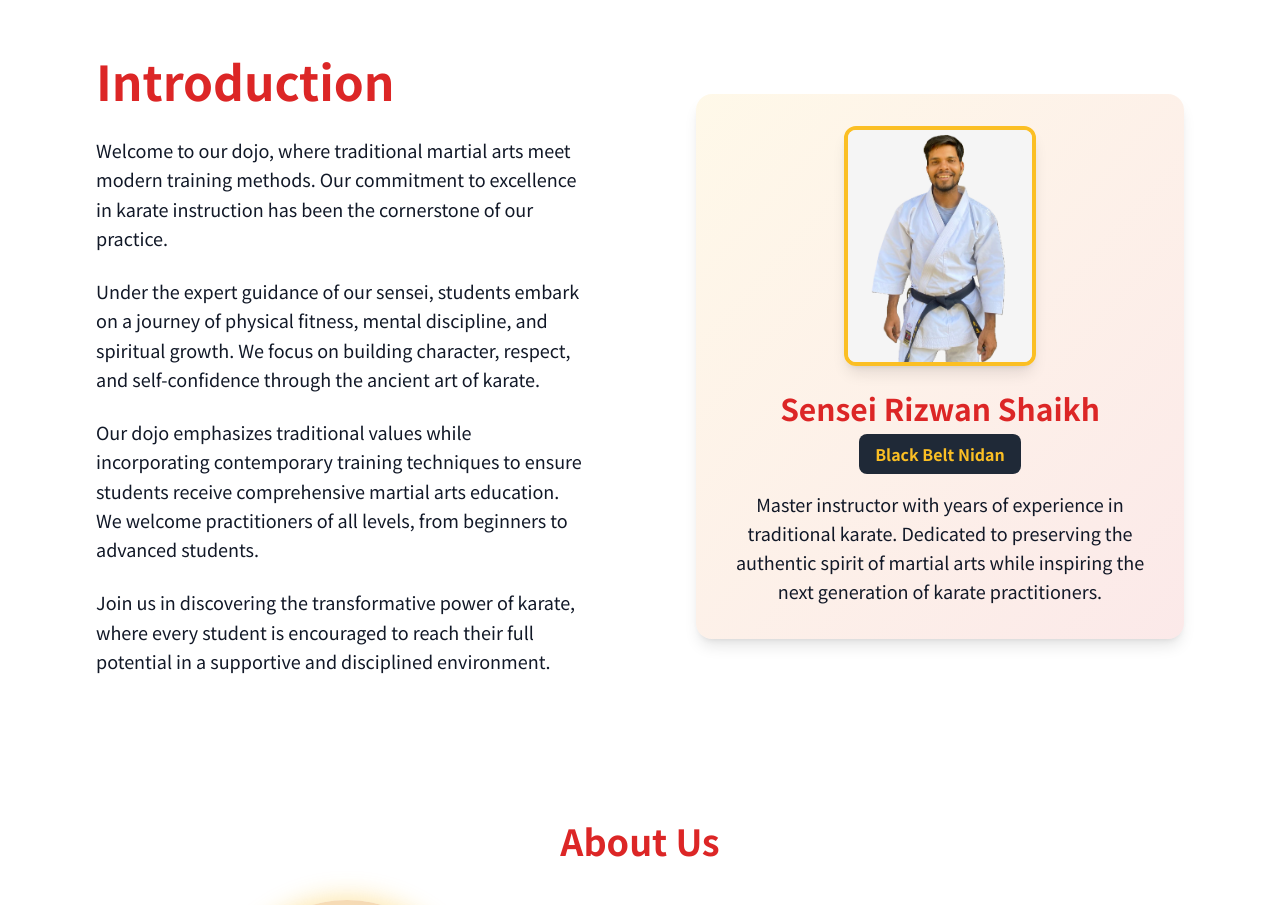
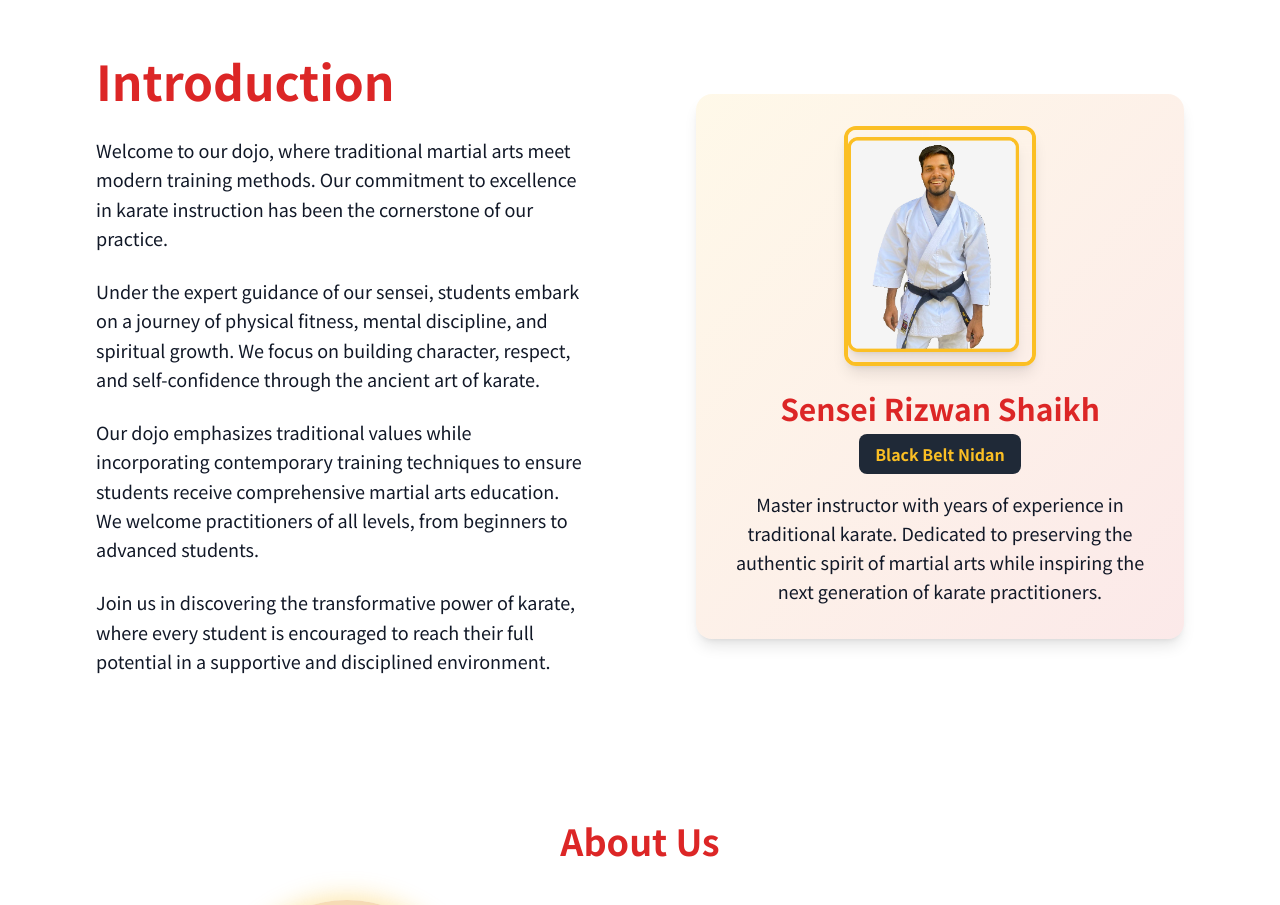
Before and after one commit to omharde42/Gakusei-Karate-Website, a React (Vite) app: page / in a window 1280 px wide. Shown: the part 1240-2145 px from the top of the page. Built offline with nearby package versions, Linux system fonts and the light colour scheme.

Commit message:
Replace Sensei's photo
Replaced the existing photo of Sensei Rizwan Shaikh in the IntroSection with a new one.

```diff
--- a/src/components/IntroSection.tsx
+++ b/src/components/IntroSection.tsx
@@ -40,7 +40,7 @@ const IntroSection = () => {
               {/* Sensei Photo */}
               <div className="mb-6">
                 <img
-                  src="/lovable-uploads/71e8d1e5-4625-4731-957d-51a23555d7c3.png"
+                  src="/lovable-uploads/beb7d7ee-90aa-4fe2-ae1f-47ceb7bf7cf8.png"
                   alt="Sensei Rizwan Shaikh"
                   className="w-48 h-60 mx-auto rounded-xl object-cover object-top border-4 border-karate-gold shadow-lg"
                 />
```
Also changed, not shown: public/lovable-uploads/beb7d7ee-90aa-4fe2-ae1f-47ceb7bf7cf8.png (added).
